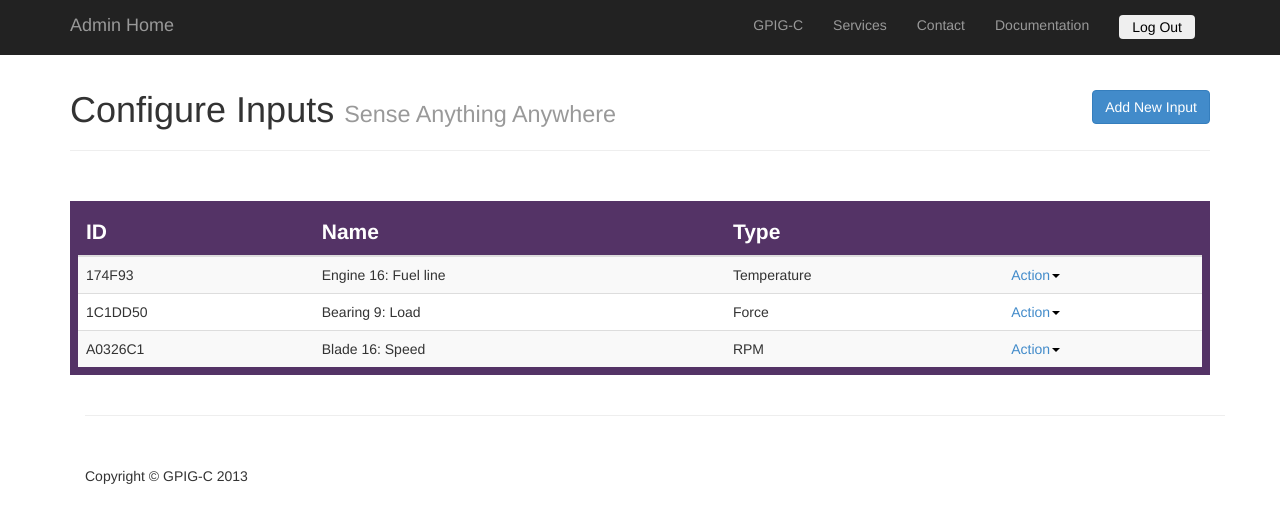
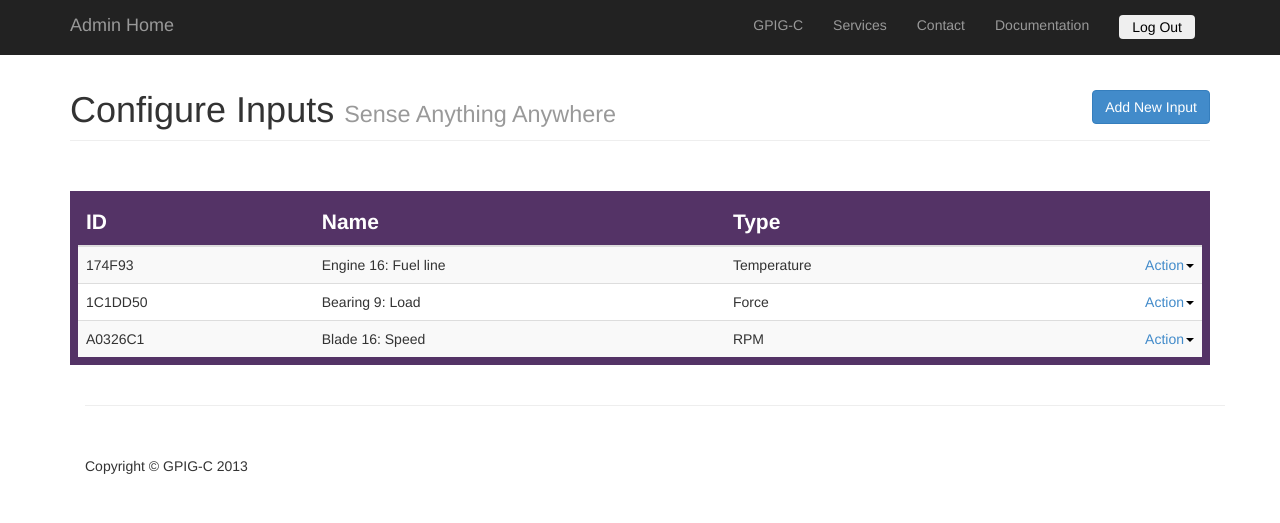
Before and after one commit to sftrabbit/gpig-c, a PHP site: page /adminCenter/conf-inputs.html in a window 1280 px wide. Shown: the top 523 px of the page. Run offline with PHP 8.4, Linux system fonts and the light colour scheme.

Commit message:
Add header button class

```diff
--- a/PrototypeAdminCentre/modern-business/adminCenter/conf-inputs.html
+++ b/PrototypeAdminCentre/modern-business/adminCenter/conf-inputs.html
@@ -45,9 +45,10 @@
 <div class="container">
 
     <div class="row">
-        <div class="col-sm-12 center-block">
+        <div class="col-sm-12 center-block button-header">
             <br />
-            <h1>Configure Inputs <small>Sense Anything Anywhere</small><!-- Button trigger modal -->
+            <h1>Configure Inputs <small>Sense Anything Anywhere</small></h1>
+			<!-- Button trigger modal -->
 			<button class="btn btn-primary pull-right" data-toggle="modal" data-target="#myModal">
 				Add New Input
 			</button>
@@ -69,7 +70,7 @@
 				</div><!-- /.modal-content -->
 			  </div><!-- /.modal-dialog -->
 			</div><!-- /.modal -->
-			</h1><hr />
+			<hr />
         </div>
     </div>
 
@@ -89,7 +90,7 @@
   						<td>Temperature</td>
   						<td>
   							<div class="dropdown">
-								<a href="#" id="drop3" role="button" class="dropdown-toggle" data-toggle="dropdown">Action<b class="caret"></b></a>
+								<a href="#" id="drop3" role="button" class="dropdown-toggle pull-right" data-toggle="dropdown">Action<b class="caret"></b></a>
 									<ul id="menu3" class="dropdown-menu" role="menu" aria-labelledby="drop6">
 										<li role="presentation"><a role="menuitem" tabindex="-1" href="#">Modify</a></li>
 										<li role="presentation"><a role="menuitem" tabindex="-1" href="#">Delete</a></li>
@@ -103,7 +104,7 @@
   						<td>Force</td>
   						<td>
   							<div class="dropdown">
-								<a href="#" id="drop3" role="button" class="dropdown-toggle" data-toggle="dropdown">Action<b class="caret"></b></a>
+								<a href="#" id="drop3" role="button" class="dropdown-toggle pull-right" data-toggle="dropdown">Action<b class="caret"></b></a>
 									<ul id="menu3" class="dropdown-menu" role="menu" aria-labelledby="drop6">
 										<li role="presentation"><a role="menuitem" tabindex="-1" href="#">Modify</a></li>
 										<li role="presentation"><a role="menuitem" tabindex="-1" href="#">Delete</a></li>
@@ -117,7 +118,7 @@
   						<td>RPM</td>
   						<td>
   							<div class="dropdown">
-								<a href="#" id="drop3" role="button" class="dropdown-toggle" data-toggle="dropdown">Action<b class="caret"></b></a>
+								<a href="#" id="drop3" role="button" class="dropdown-toggle pull-right" data-toggle="dropdown">Action<b class="caret"></b></a>
 									<ul id="menu3" class="dropdown-menu" role="menu" aria-labelledby="drop6">
 										<li role="presentation"><a role="menuitem" tabindex="-1" href="#">Modify</a></li>
 										<li role="presentation"><a role="menuitem" tabindex="-1" href="#">Delete</a></li>
--- a/PrototypeAdminCentre/modern-business/css/custom-gpig.css
+++ b/PrototypeAdminCentre/modern-business/css/custom-gpig.css
@@ -138,3 +138,14 @@ h3.h3_4 {
     color: #FFFFFF;
     font-size: 1.5em;
 }
+
+.button-header h1 {
+	float: left;
+}
+.button-header button {
+	float: right;
+	margin-top: 20px;
+}
+.button-header hr {
+	clear: both;
+}
```
Lines whose indentation alone changed are shown as unchanged.
